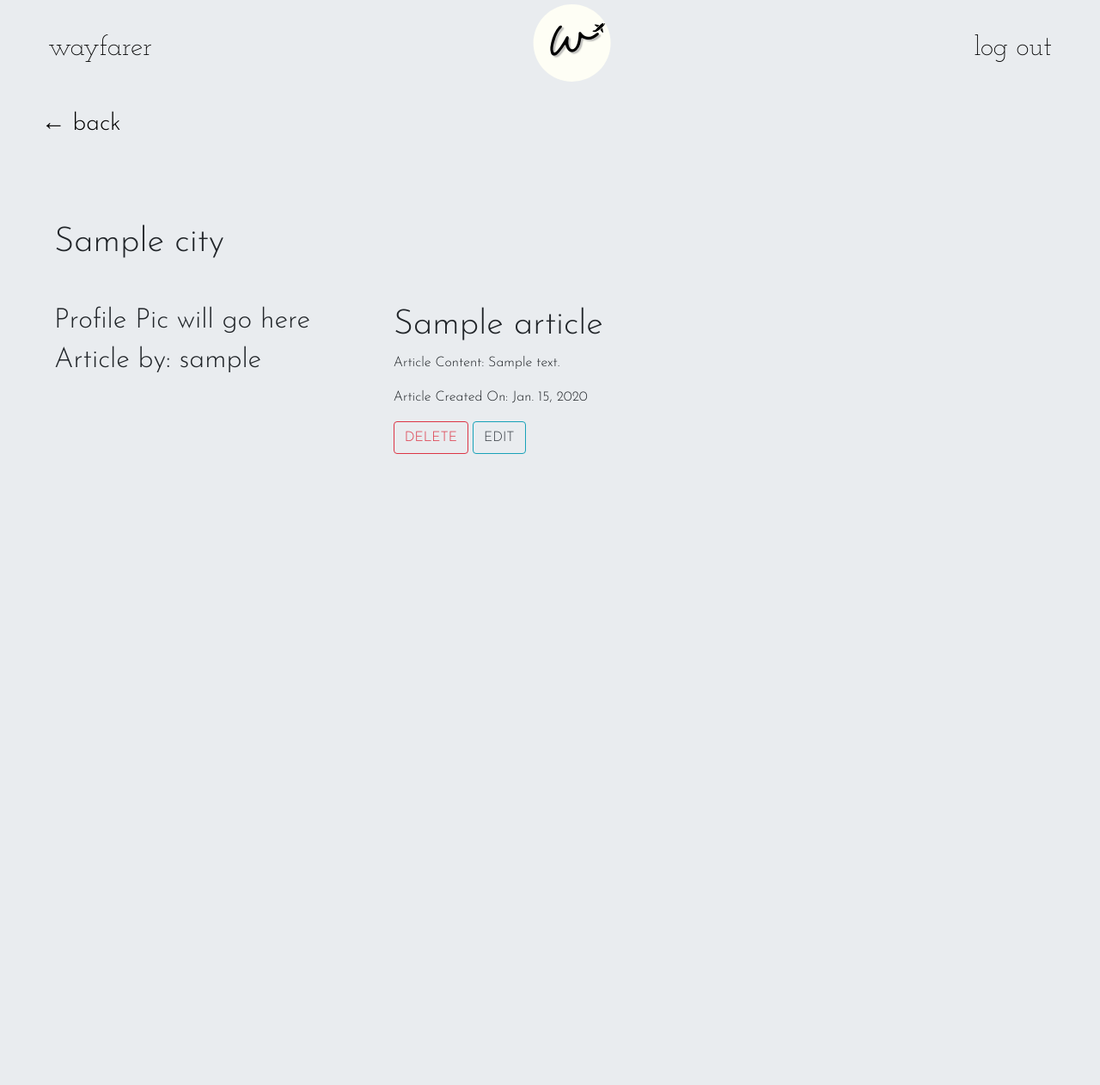
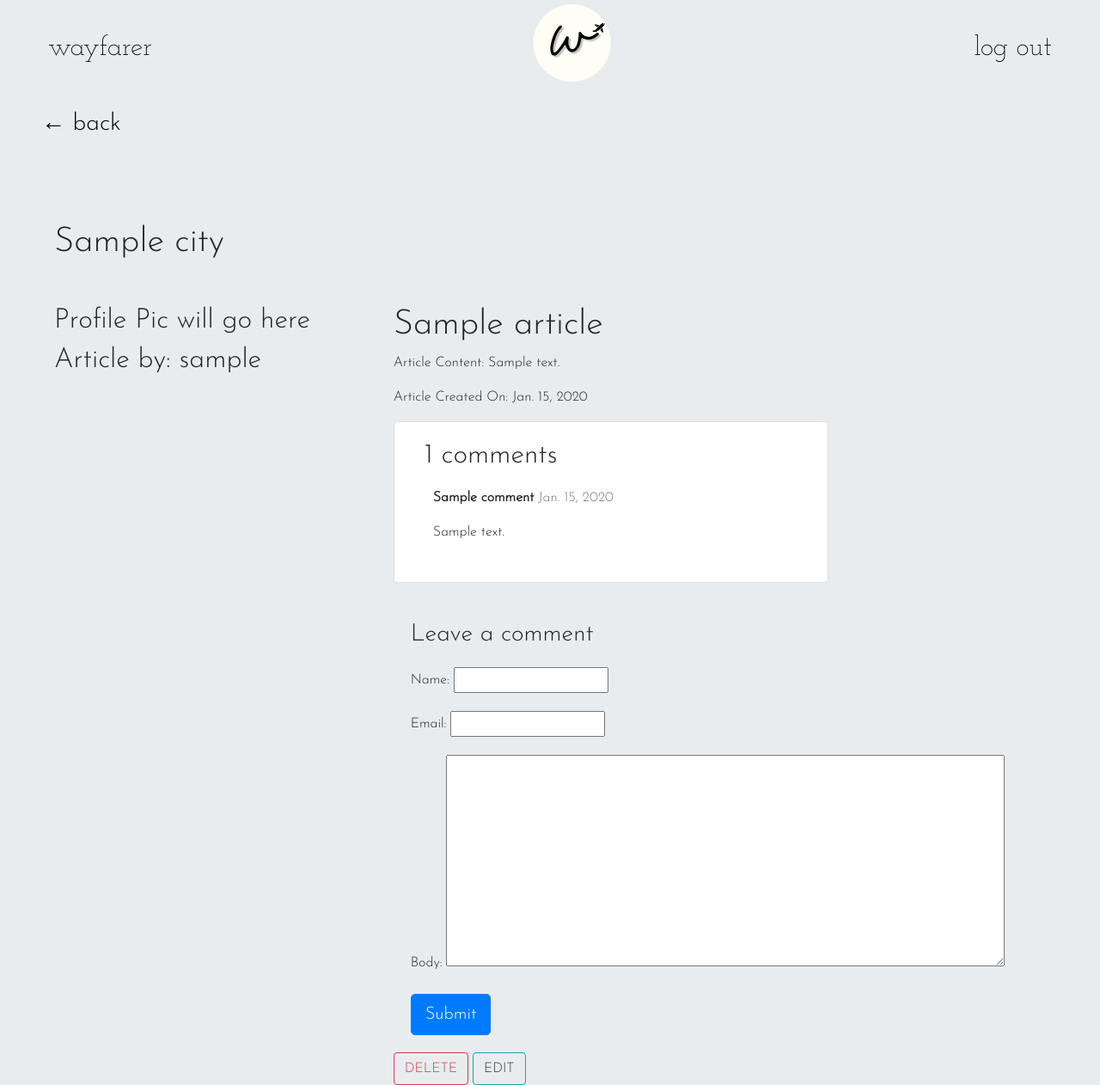
Before and after one commit to kihwan-lee/exploring-odyssey, a Django app: page /articles/1/ in a window 1280 px wide. Shown: the whole page at 86% size. Before the commit the page ends 528 px from the top, so only its background shows below. Run offline with Django 3.2, Linux system fonts and the light colour scheme; a user stored in the database is signed in; tables that the repository leaves empty hold one stand-in row (values such as "Sample post"); some libraries are stand-ins or nearby versions.

Commit message:
comments working

```diff
--- a/main_app/forms.py
+++ b/main_app/forms.py
@@ -1,5 +1,5 @@
 from django.forms import ModelForm
-from .models import Author, Article
+from .models import Author, Article, Comment
 
 class Profile_Form(ModelForm):
     class Meta:
@@ -11,3 +11,8 @@ class Article_Form(ModelForm):
         model = Article
         fields = ['title', 'content']
         # removed 'city' from form
+
+class Comment_Form(ModelForm):
+    class Meta:
+        model = Comment
+        fields = ('name', 'email', 'body')
--- a/main_app/models.py
+++ b/main_app/models.py
@@ -54,6 +54,22 @@ class Article(models.Model):
         return self.title
 
 
+class Comment(models.Model):
+    name = models.CharField(max_length=80)
+    email = models.EmailField()
+    body = models.TextField()
+    created_on = models.DateField(auto_now_add=True)
+    active = models.BooleanField(default=True)
+
+    article = models.ForeignKey(Article, on_delete=models.CASCADE, related_name="comments")
+
+    class Meta:
+        ordering = ['created_on']
+
+    def __str__(self):
+        return 'Comment {} by {}'.format(self.body, self.name)
+
+
 #-------------------------Profile Create/Update
 
 @receiver(post_save, sender=User)
--- a/main_app/templates/articles/detail.html
+++ b/main_app/templates/articles/detail.html
@@ -17,7 +17,42 @@
 				<h1>{{ article.title }}</h1>
 				<p>Article Content: {{ article.content }}</p>
 				<p>Article Created On: {{ article.created_on }}</p>
-			  </span>
+			</span>
+
+    	<div class="col-md-8 card mb-4  mt-3 ">
+      		<div class="card-body">
+        		<!-- comments -->
+        		<h2>{{ comments.count }} comments</h2>
+
+				{% for comment in comments %}
+        			<div class="comments" style="padding: 10px;">
+          				<p class="font-weight-bold">
+            				{{ comment.name }}
+            			<span class=" text-muted font-weight-normal">
+              				{{ comment.created_on }}
+            			</span>
+          			</p>
+          			{{ comment.body | linebreaks }}
+        		</div>
+        		{% endfor %}
+			</div>
+		</div>
+			<div class="card-body">
+				{% comment %} {% if new_comment %}
+				<div class="alert alert-success" role="alert">
+					Your comment is awaiting moderation
+				</div>
+				{% else %} {% endcomment %}
+				<h3>Leave a comment</h3>
+				<form method="post" style="margin-top: 1.3em;">
+					{{ comment_form.as_p }}
+					{% csrf_token %}
+					<button type="submit" class="btn btn-primary  btn-lg">Submit</button>
+				</form>
+				{% comment %} {% endif %} {% endcomment %}
+			</div>
+
+
 			  {% if article.author.id == request.user.id %}
 			  <button type="button" class="btn btn-outline-danger" data-toggle="modal" data-target="#editArticleModal">
 				  DELETE
--- a/main_app/views.py
+++ b/main_app/views.py
@@ -1,7 +1,7 @@
-from django.shortcuts import render, redirect
+from django.shortcuts import render, redirect, get_object_or_404
 from django.http import HttpResponse
 from .models import City, Author, Article
-from main_app.forms import Article_Form, Profile_Form
+from main_app.forms import Article_Form, Profile_Form, Comment_Form
 from django.contrib.auth.models import User
 from django.contrib.auth import login, authenticate
 from django.contrib.auth.forms import UserCreationForm, AuthenticationForm
@@ -109,9 +109,30 @@ def articles_index(request):
 
 """Show a single article."""
 @login_required(login_url= 'loginError')
+
 def article_detail(request, article_id):
     article = Article.objects.get(id=article_id)
-    context = {'article': article}
+    comments = article.comments.filter(active=True)
+    new_comment = None
+
+    if request.method == 'POST':
+        comment_form = Comment_Form(data=request.POST)
+        if comment_form.is_valid():
+
+            new_comment = comment_form.save(commit=False)
+            new_comment.article = article
+            new_comment.save()
+
+    else:
+        comment_form = Comment_Form()
+
+    context = {
+        'article': article,
+        'comments': comments,
+        'new_comment': new_comment,
+        'comment_form': comment_form
+    }
+
     return render(request, 'articles/detail.html', context)
 
 """Adds an Article"""
```
Also changed, not shown: main_app/admin.py (+10 -1 lines), main_app/migrations/0006_comment.py (added), main_app/migrations/0007_auto_20201105_2145.py (added), main_app/migrations/0008_auto_20201105_2326.py (added).
